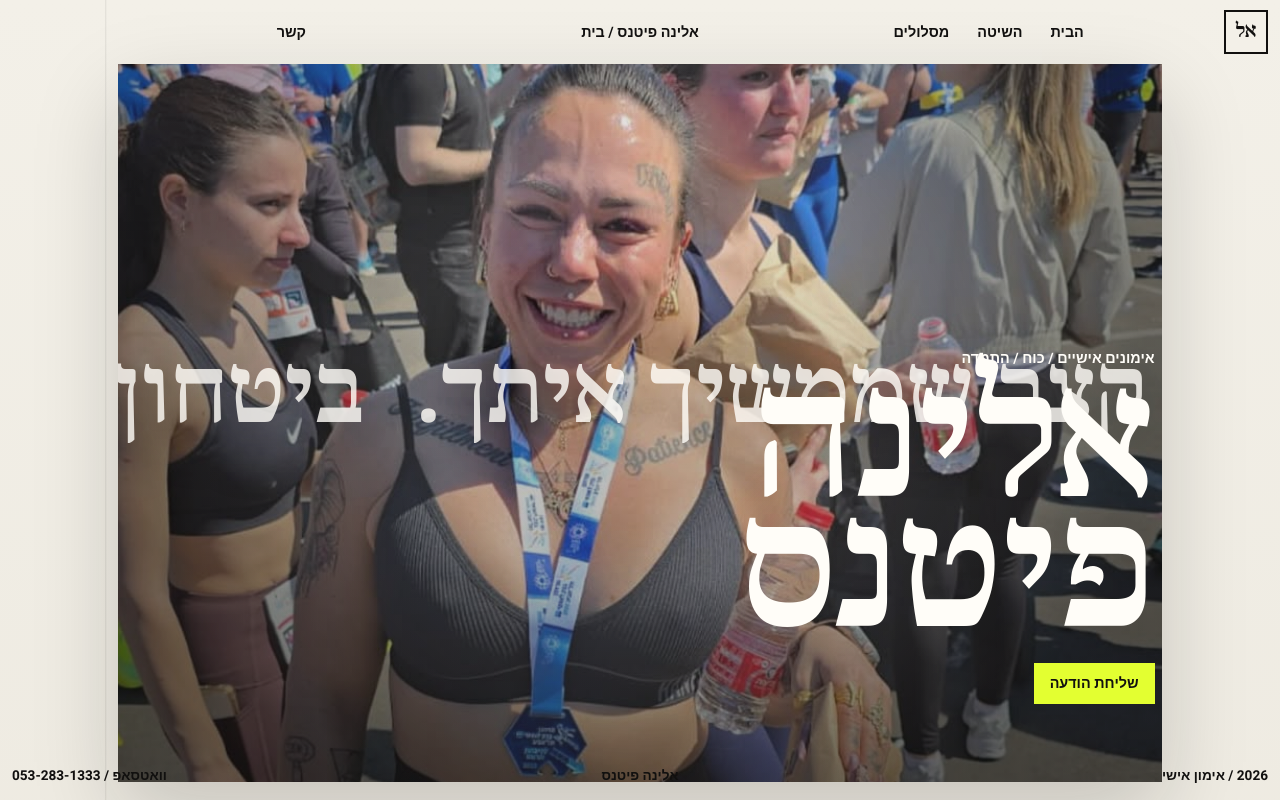
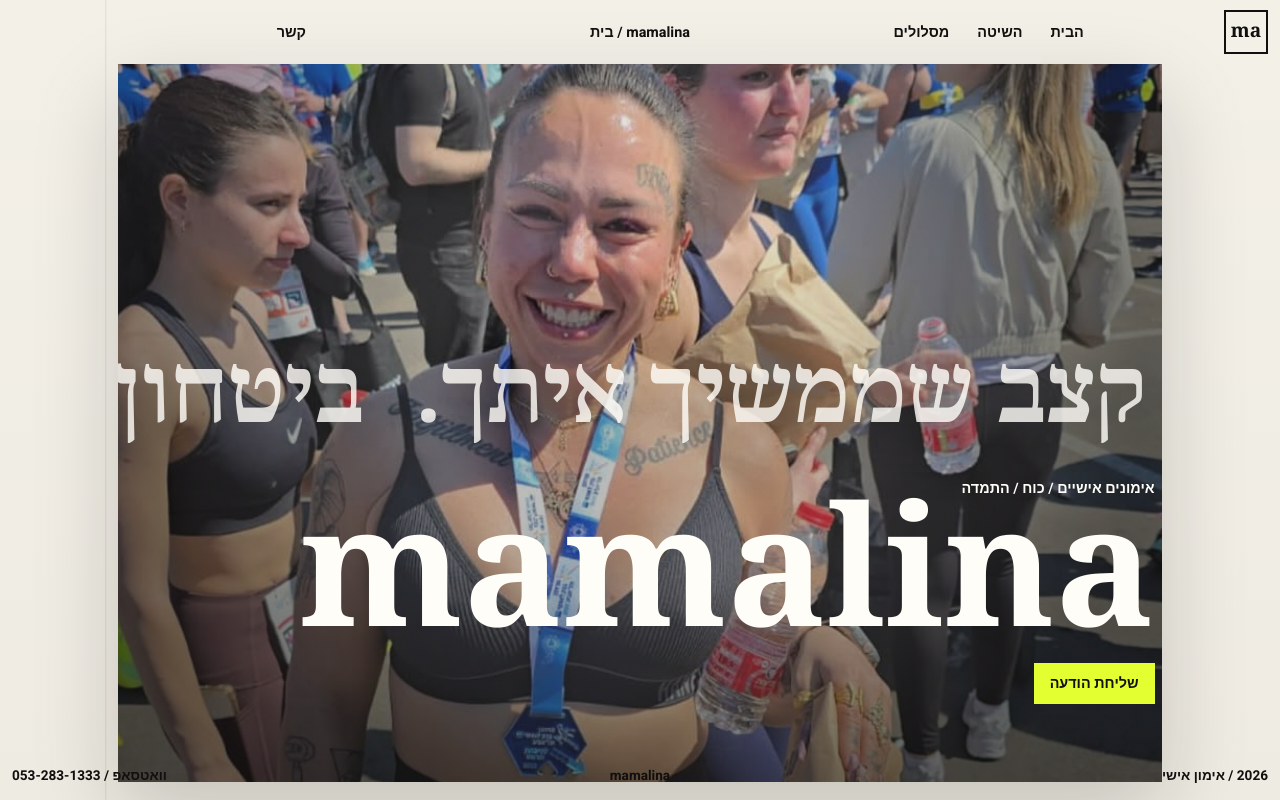
Before and after one commit to rluzzatt/AlinaFitnes, a plain HTML site: page index.html in a window 1280 px wide. Shown: the top 800 px of the page. Drawn offline with Linux system fonts and the light colour scheme.

Commit message:
Update site branding to mamalina

```diff
--- a/index.html
+++ b/index.html
@@ -6,9 +6,9 @@
     <meta name="theme-color" content="#f3f0e8" />
     <meta
       name="description"
-      content="אלינה פיטנס - אימוני כושר אישיים לנשים וגברים, אונליין או פרונטלי, עם דגש על כוח, חיטוב והתמדה."
+      content="mamalina - אימוני כושר אישיים לנשים וגברים, אונליין או פרונטלי, עם דגש על כוח, חיטוב והתמדה."
     />
-    <title>אלינה פיטנס | אימונים אישיים</title>
+    <title>mamalina | אימונים אישיים</title>
     <link rel="preconnect" href="https://fonts.googleapis.com" />
     <link rel="preconnect" href="https://fonts.gstatic.com" crossorigin />
     <link
@@ -21,13 +21,13 @@
     <div class="page-wipe" aria-hidden="true"></div>
 
     <header class="site-chrome" data-header>
-      <a class="mark" href="#top" aria-label="עמוד הבית של אלינה פיטנס">אל</a>
+      <a class="mark" href="#top" aria-label="עמוד הבית של mamalina">ma</a>
       <nav class="desktop-nav" aria-label="ניווט ראשי">
         <a href="#work">הבית</a>
         <a href="#method">השיטה</a>
         <a href="#programs">מסלולים</a>
       </nav>
-      <a class="chrome-title" href="#top">אלינה פיטנס / בית</a>
+      <a class="chrome-title" href="#top">mamalina / בית</a>
       <nav class="desktop-nav" aria-label="קישורים">
         <a href="#contact">קשר</a>
       </nav>
@@ -45,7 +45,7 @@
 
     <aside class="side-label side-label-start" aria-hidden="true">וואטסאפ / 053-283-1333</aside>
     <aside class="side-label side-label-end" aria-hidden="true">2026 / אימון אישי</aside>
-    <footer class="bottom-label" aria-hidden="true">אלינה פיטנס</footer>
+    <footer class="bottom-label" aria-hidden="true">mamalina</footer>
 
     <main id="top">
       <section class="hero" id="work" aria-labelledby="hero-title">
@@ -59,7 +59,7 @@
         </div>
         <div class="hero-meta reveal">
           <p>אימונים אישיים / כוח / התמדה</p>
-          <h1 id="hero-title">אלינה פיטנס</h1>
+          <h1 id="hero-title">mamalina</h1>
           <a href="https://wa.me/972532831333?text=%D7%A9%D7%9C%D7%95%D7%9D%20%D7%90%D7%9C%D7%99%D7%A0%D7%94%2C%20%D7%90%D7%A9%D7%9E%D7%97%20%D7%9C%D7%A9%D7%9E%D7%95%D7%A2%20%D7%A2%D7%9C%20%D7%90%D7%99%D7%9E%D7%95%D7%9F" target="_blank" rel="noreferrer">שליחת הודעה</a>
         </div>
       </section>
@@ -159,7 +159,7 @@
         <h2>רוצה לבדוק אם זה מתאים לך?</h2>
         <p>שולחים לאלינה הודעת וואטסאפ קצרה עם המטרה שלך, והיא תחזור עם דרך התחלה שמתאימה לך.</p>
         <a class="contact-link" href="https://wa.me/972532831333?text=%D7%A9%D7%9C%D7%95%D7%9D%20%D7%90%D7%9C%D7%99%D7%A0%D7%94%2C%20%D7%90%D7%A9%D7%9E%D7%97%20%D7%9C%D7%A9%D7%9E%D7%95%D7%A2%20%D7%A2%D7%9C%20%D7%90%D7%99%D7%9E%D7%95%D7%9F" target="_blank" rel="noreferrer" data-magnetic>
-          וואטסאפ לאלינה / 053-283-1333
+          וואטסאפ ל-mamalina / 053-283-1333
         </a>
       </section>
     </main>
```
